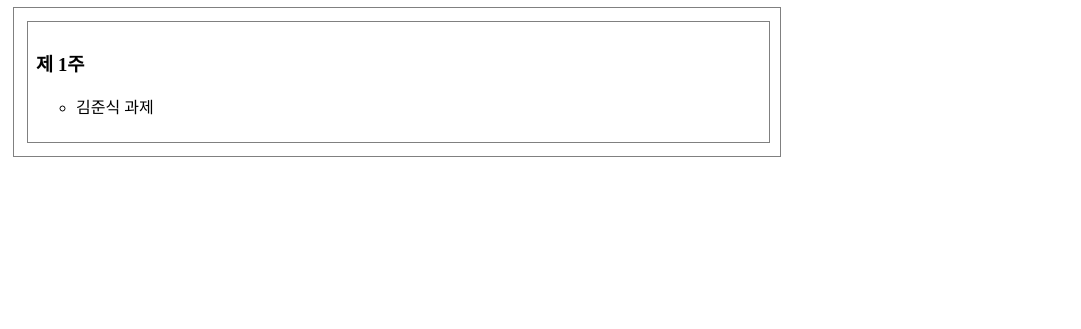
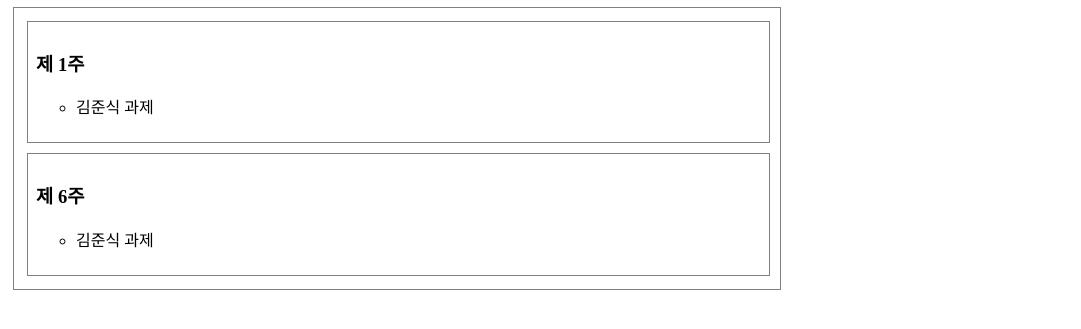
Before and after one commit to dnslvlwk9870/dnslvlwk9870.github.io, a plain HTML site: page index.html in a window 1280 px wide. Shown: the part 151-480 px from the top of the page, without its empty margins (0-1081 px from the left). Drawn offline with Linux system fonts and the light colour scheme.

Commit message:
Update index.html

```diff
--- a/index.html
+++ b/index.html
@@ -39,5 +39,10 @@ a:active {
          <li><a href="dnslvlwk9870.github.io/week_1/test.html" target="_blank">김준식 과제 </a></li>
       </ul>
    </section>
+    <section> <h3 id="week_1">제 6주</h3>
+      <ul style="list-style-type:circle">
+         <li><a href="dnslvlwk9870.github.io/20191010.html" target="_blank">김준식 과제 </a></li>
+      </ul>
+   </section>
 </section>
 </body> </html>
```
